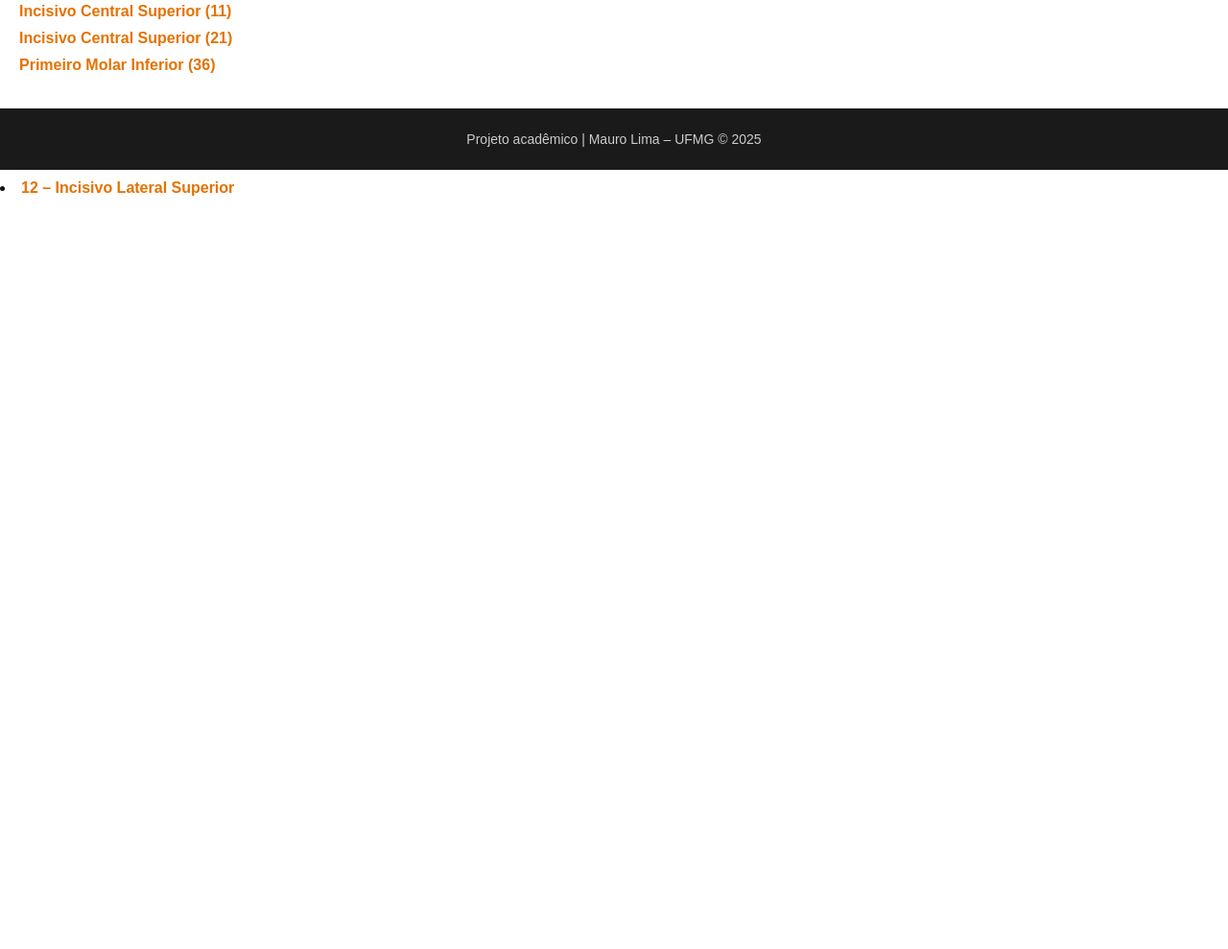
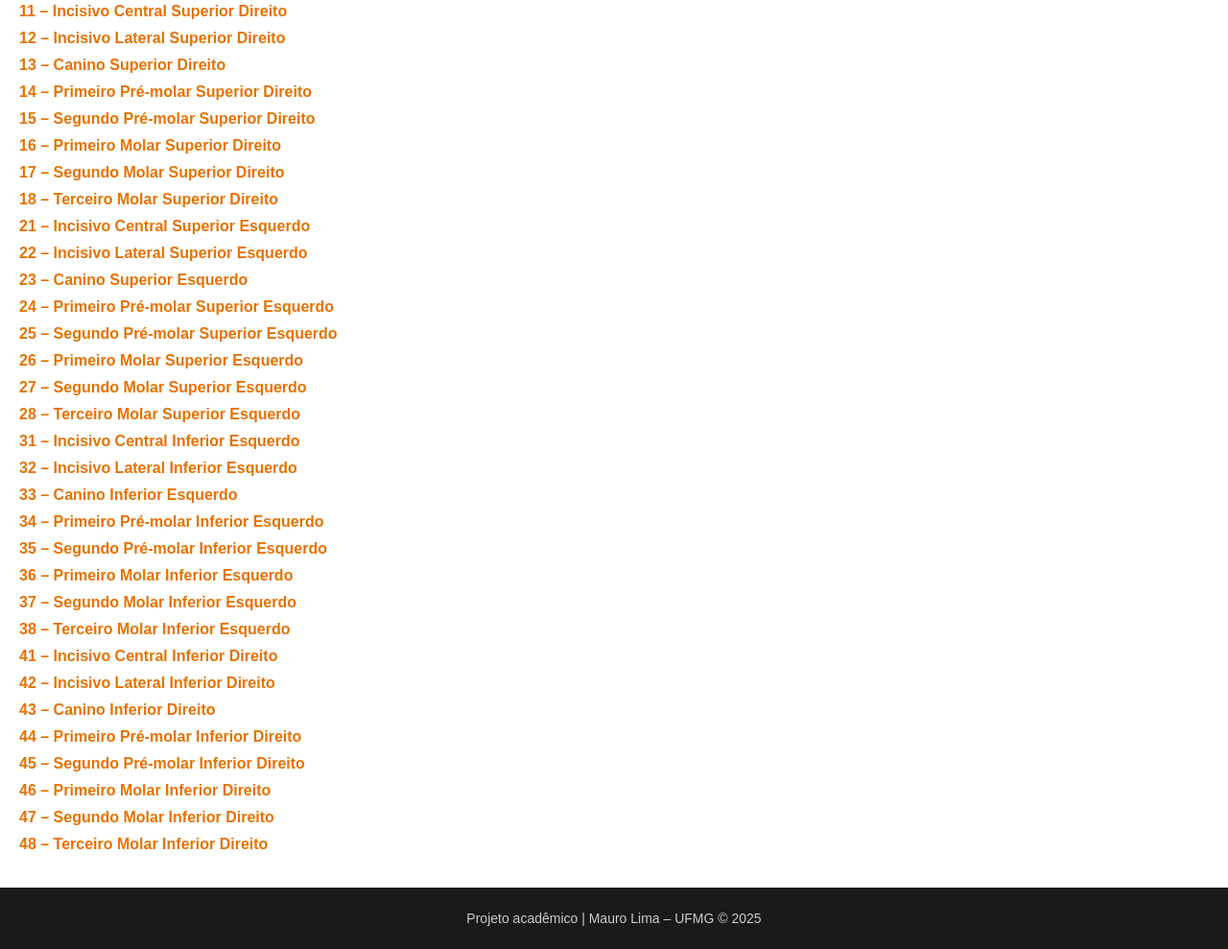
Before and after one commit to mauluuco/Anatomia-Dental, a plain HTML site: page index.html in a window 1280 px wide. Shown: the part 273-1262 px from the top of the page at 96% size. Before the commit the page ends 800 px from the top, so only its background shows below. Drawn offline with Linux system fonts and the light colour scheme.

Commit message:
Update index.html

```diff
--- a/index.html
+++ b/index.html
@@ -1,3 +1,6 @@
+<!-- Exemplo de estrutura para TODOS os dentes (11 ao 47) -->
+
+<!-- index.html -->
 <!DOCTYPE html>
 <html lang="pt-BR">
 <head>
@@ -18,9 +21,42 @@
     <section>
       <h2>Selecione um dente:</h2>
       <ul>
-        <li><a href="dentes/11.html">Incisivo Central Superior (11)</a></li>
-        <li><a href="dentes/21.html">Incisivo Central Superior (21)</a></li>
-        <li><a href="dentes/36.html">Primeiro Molar Inferior (36)</a></li>
+        <!-- Superiores Direito (11 a 18) -->
+        <li><a href="dentes/11.html">11 – Incisivo Central Superior Direito</a></li>
+        <li><a href="dentes/12.html">12 – Incisivo Lateral Superior Direito</a></li>
+        <li><a href="dentes/13.html">13 – Canino Superior Direito</a></li>
+        <li><a href="dentes/14.html">14 – Primeiro Pré-molar Superior Direito</a></li>
+        <li><a href="dentes/15.html">15 – Segundo Pré-molar Superior Direito</a></li>
+        <li><a href="dentes/16.html">16 – Primeiro Molar Superior Direito</a></li>
+        <li><a href="dentes/17.html">17 – Segundo Molar Superior Direito</a></li>
+        <li><a href="dentes/18.html">18 – Terceiro Molar Superior Direito</a></li>
+        <!-- Superiores Esquerdo (21 a 28) -->
+        <li><a href="dentes/21.html">21 – Incisivo Central Superior Esquerdo</a></li>
+        <li><a href="dentes/22.html">22 – Incisivo Lateral Superior Esquerdo</a></li>
+        <li><a href="dentes/23.html">23 – Canino Superior Esquerdo</a></li>
+        <li><a href="dentes/24.html">24 – Primeiro Pré-molar Superior Esquerdo</a></li>
+        <li><a href="dentes/25.html">25 – Segundo Pré-molar Superior Esquerdo</a></li>
+        <li><a href="dentes/26.html">26 – Primeiro Molar Superior Esquerdo</a></li>
+        <li><a href="dentes/27.html">27 – Segundo Molar Superior Esquerdo</a></li>
+        <li><a href="dentes/28.html">28 – Terceiro Molar Superior Esquerdo</a></li>
+        <!-- Inferiores Esquerdo (31 a 38) -->
+        <li><a href="dentes/31.html">31 – Incisivo Central Inferior Esquerdo</a></li>
+        <li><a href="dentes/32.html">32 – Incisivo Lateral Inferior Esquerdo</a></li>
+        <li><a href="dentes/33.html">33 – Canino Inferior Esquerdo</a></li>
+        <li><a href="dentes/34.html">34 – Primeiro Pré-molar Inferior Esquerdo</a></li>
+        <li><a href="dentes/35.html">35 – Segundo Pré-molar Inferior Esquerdo</a></li>
+        <li><a href="dentes/36.html">36 – Primeiro Molar Inferior Esquerdo</a></li>
+        <li><a href="dentes/37.html">37 – Segundo Molar Inferior Esquerdo</a></li>
+        <li><a href="dentes/38.html">38 – Terceiro Molar Inferior Esquerdo</a></li>
+        <!-- Inferiores Direito (41 a 48) -->
+        <li><a href="dentes/41.html">41 – Incisivo Central Inferior Direito</a></li>
+        <li><a href="dentes/42.html">42 – Incisivo Lateral Inferior Direito</a></li>
+        <li><a href="dentes/43.html">43 – Canino Inferior Direito</a></li>
+        <li><a href="dentes/44.html">44 – Primeiro Pré-molar Inferior Direito</a></li>
+        <li><a href="dentes/45.html">45 – Segundo Pré-molar Inferior Direito</a></li>
+        <li><a href="dentes/46.html">46 – Primeiro Molar Inferior Direito</a></li>
+        <li><a href="dentes/47.html">47 – Segundo Molar Inferior Direito</a></li>
+        <li><a href="dentes/48.html">48 – Terceiro Molar Inferior Direito</a></li>
       </ul>
     </section>
   </main>
@@ -30,4 +66,3 @@
   </footer>
 </body>
 </html>
-<li><a href="dentes/12-incisivo-lateral-superior.html">12 – Incisivo Lateral Superior</a></li>
```
